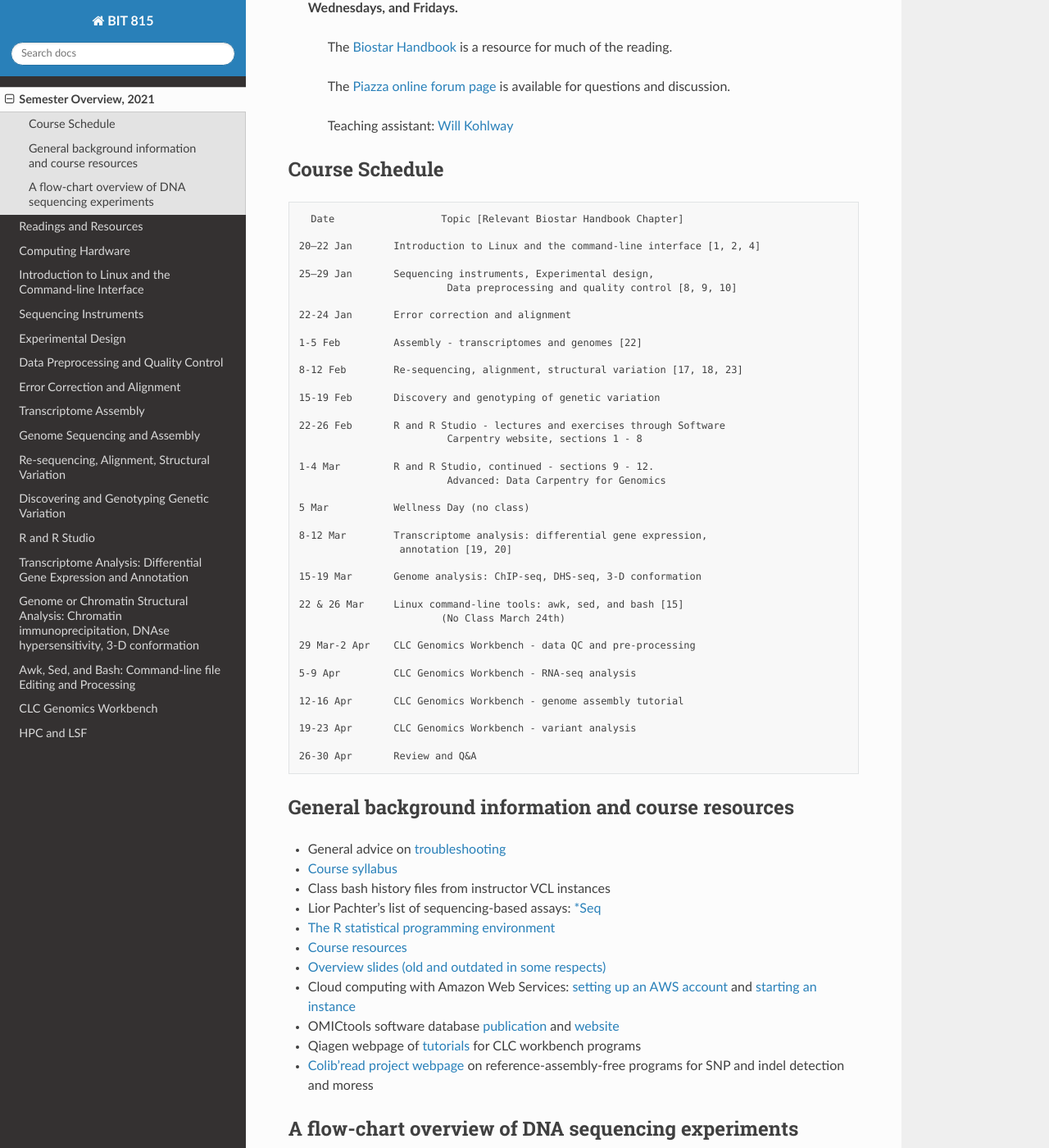
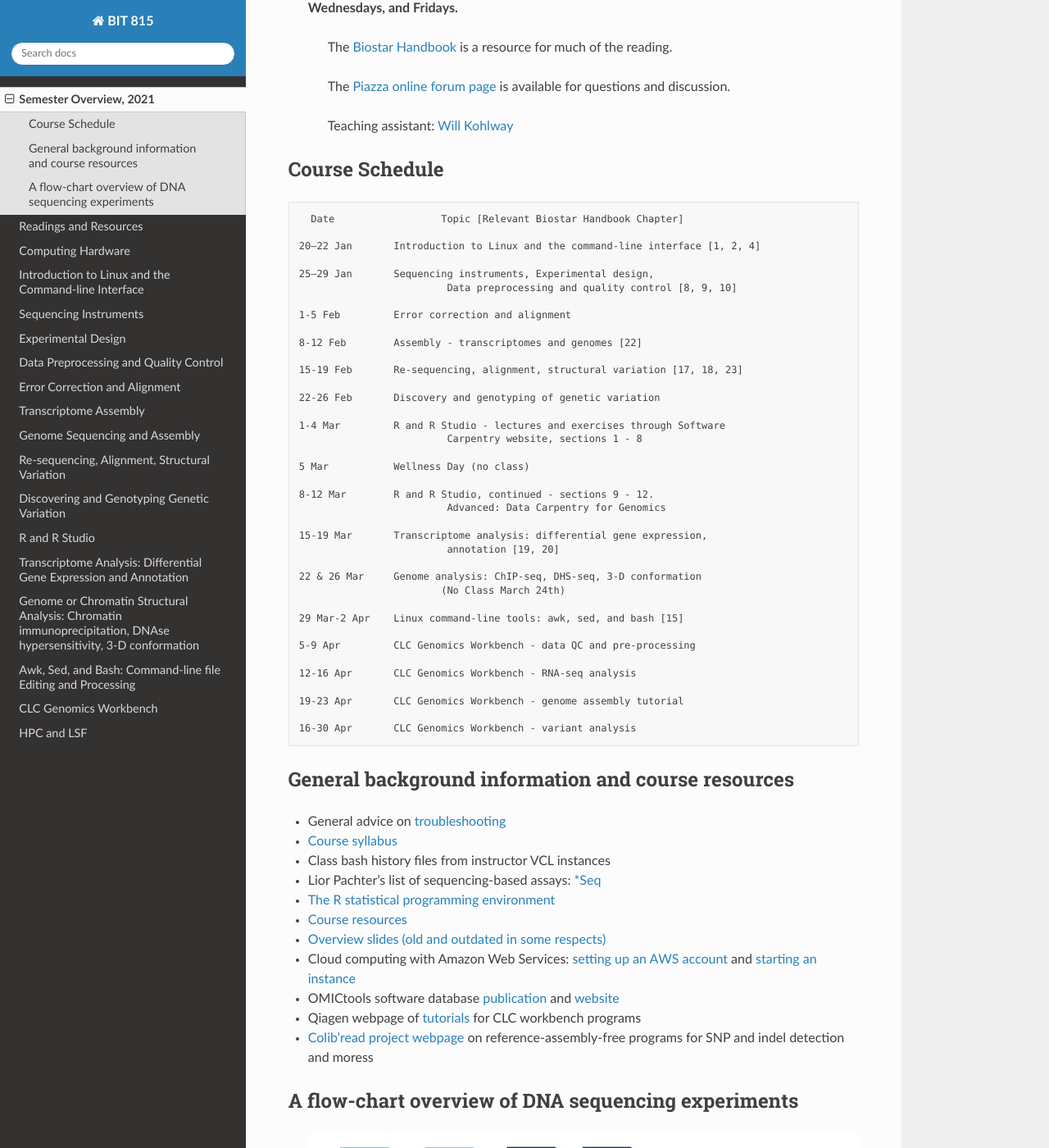
Before and after one commit to rwhetten/DeepSeqAnalysis, a Sphinx documentation site: the page built from docs/source/course-schedule.rst, in a window 1280 px wide and 1400 px high, scrolled down 582 px. Shown: the whole window at 82% size. Built offline with Sphinx 7.4.7 and the Read the Docs theme 2.0.0, drawn with Linux system fonts in a browser that asks for light colours.

Commit message:
Update course-schedule.rst

```diff
--- a/docs/source/course-schedule.rst
+++ b/docs/source/course-schedule.rst
@@ -34,39 +34,38 @@
 	25–29 Jan	Sequencing instruments, Experimental design,
 	 	        	 Data preprocessing and quality control [8, 9, 10]
 
-	22-24 Jan	Error correction and alignment
+	1-5 Feb		Error correction and alignment
 
-	1-5 Feb		Assembly - transcriptomes and genomes [22]
+	8-12 Feb	Assembly - transcriptomes and genomes [22]
 
-	8-12 Feb	Re-sequencing, alignment, structural variation [17, 18, 23]
+	15-19 Feb	Re-sequencing, alignment, structural variation [17, 18, 23]
 
-	15-19 Feb	Discovery and genotyping of genetic variation
+	22-26 Feb	Discovery and genotyping of genetic variation
 
-	22-26 Feb	R and R Studio - lectures and exercises through Software
+	1-4 Mar		R and R Studio - lectures and exercises through Software
 		         	 Carpentry website, sections 1 - 8
-
-	1-4 Mar		R and R Studio, continued - sections 9 - 12.
-		            	 Advanced: Data Carpentry for Genomics
 
 	5 Mar		Wellness Day (no class)
 
-	8-12 Mar	Transcriptome analysis: differential gene expression,
-		       	 annotation [19, 20]
+	8-12 Mar	R and R Studio, continued - sections 9 - 12.
+		            	 Advanced: Data Carpentry for Genomics
 
-	15-19 Mar	Genome analysis: ChIP-seq, DHS-seq, 3-D conformation
+	15-19 Mar	Transcriptome analysis: differential gene expression,
+		       		 annotation [19, 20]
 
-	22 & 26 Mar	Linux command-line tools: awk, sed, and bash [15]
+	22 & 26 Mar	Genome analysis: ChIP-seq, DHS-seq, 3-D conformation
 				(No Class March 24th)
 
-	29 Mar-2 Apr	CLC Genomics Workbench - data QC and pre-processing
+	29 Mar-2 Apr	Linux command-line tools: awk, sed, and bash [15]
 
-	5-9 Apr		CLC Genomics Workbench - RNA-seq analysis
+	5-9 Apr		CLC Genomics Workbench - data QC and pre-processing
 
-	12-16 Apr	CLC Genomics Workbench - genome assembly tutorial
+	12-16 Apr	CLC Genomics Workbench - RNA-seq analysis
 
-	19-23 Apr	CLC Genomics Workbench - variant analysis
+	19-23 Apr	CLC Genomics Workbench - genome assembly tutorial
 
-	26-30 Apr	Review and Q&A
+	16-30 Apr	CLC Genomics Workbench - variant analysis
+
 
 
 
```
